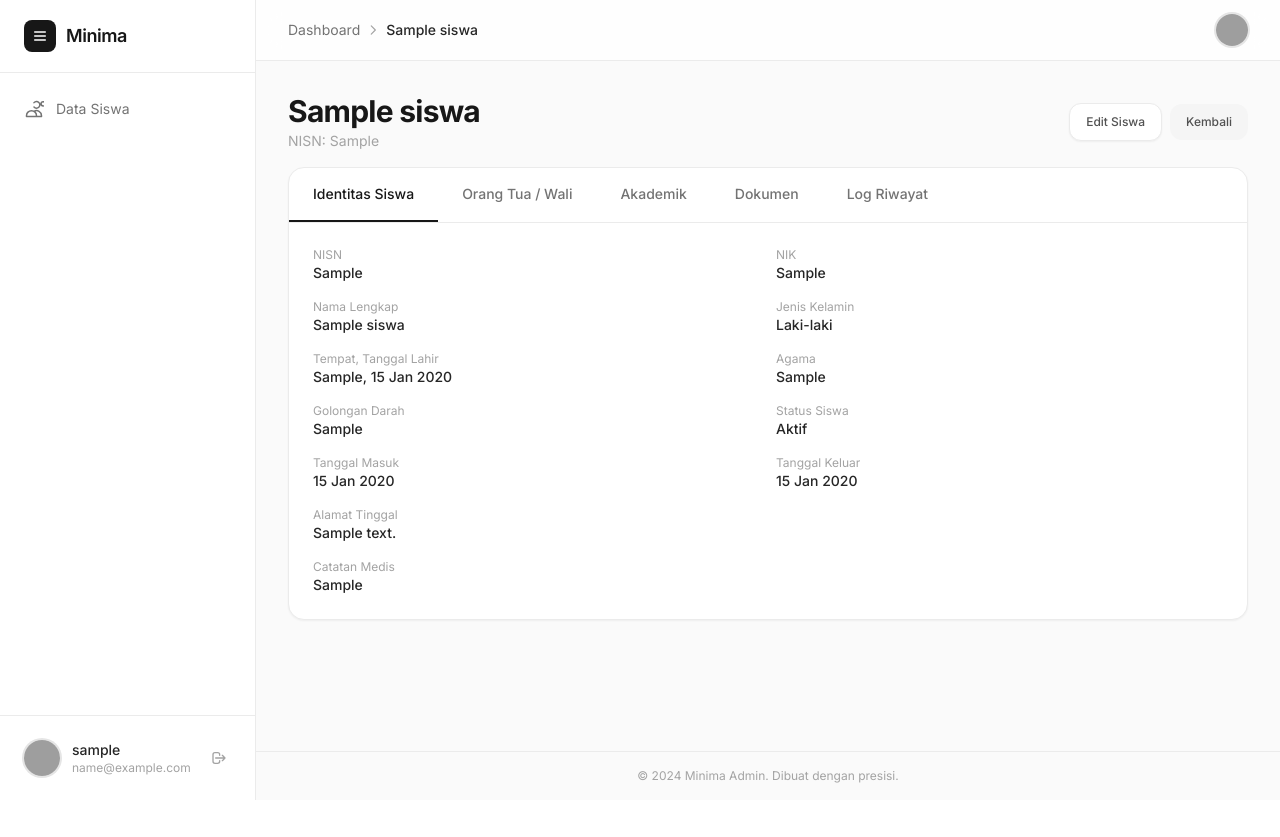
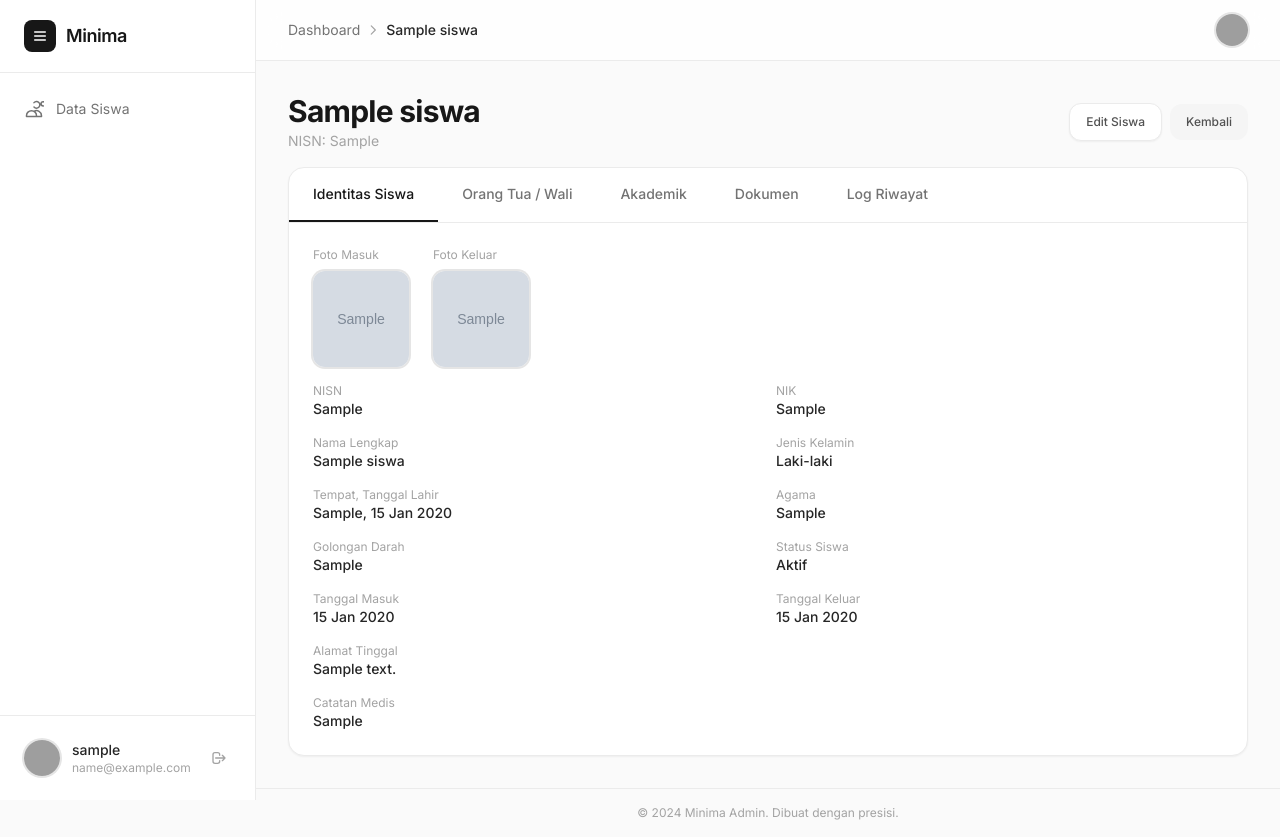
Before and after one commit to universalsigmateknologi/MasterData_Sekolah, a Django app: page /siswa/1/ in a window 1280 px wide. Before the commit the page ends 800 px from the top, so only its background shows below. Run offline with Django 4.2, Linux system fonts and the light colour scheme; a user stored in the database is signed in; tables that the repository leaves empty hold one stand-in row (values such as "Sample post"); grey boxes marked "Sample" are stand-in pictures; some libraries are stand-ins or nearby versions; grey boxes are pictures that could not be loaded.

Commit message:
save the code

```diff
--- a/siswa/templates/siswa/siswa_detail.html
+++ b/siswa/templates/siswa/siswa_detail.html
@@ -34,6 +34,20 @@
       <!-- Identitas Siswa -->
       {% if active_tab == 'identitas' %}
       <div class="grid grid-cols-1 md:grid-cols-2 gap-4">
+        <div class="md:col-span-2 flex items-center gap-6">
+          {% if siswa.foto_masuk %}
+          <div>
+            <p class="text-xs text-neutral-400 mb-2">Foto Masuk</p>
+            <img src="{{ siswa.foto_masuk.url }}" alt="Foto Masuk" class="w-24 h-24 object-cover rounded-xl ring-2 ring-neutral-200 cursor-pointer hover:opacity-80 transition-opacity" onclick="openPreviewModal('{{ siswa.foto_masuk.url }}', 'Foto Masuk')">
+          </div>
+          {% endif %}
+          {% if siswa.foto_keluar %}
+          <div>
+            <p class="text-xs text-neutral-400 mb-2">Foto Keluar</p>
+            <img src="{{ siswa.foto_keluar.url }}" alt="Foto Keluar" class="w-24 h-24 object-cover rounded-xl ring-2 ring-neutral-200 cursor-pointer hover:opacity-80 transition-opacity" onclick="openPreviewModal('{{ siswa.foto_keluar.url }}', 'Foto Keluar')">
+          </div>
+          {% endif %}
+        </div>
         <div>
           <p class="text-xs text-neutral-400">NISN</p>
           <p class="text-sm font-medium text-neutral-800">{{ siswa.nisn|default:'-' }}</p>
@@ -289,6 +303,14 @@
 </div>
 {% endfor %}
 
+{# Modal Preview Foto #}
+<div id="modalPreviewFoto" class="fixed inset-0 bg-black/80 z-50 hidden items-center justify-center" onclick="closeModal('modalPreviewFoto')">
+  <div class="max-w-3xl max-h-[80vh] p-4">
+    <img id="previewImage" src="" alt="Preview" class="max-w-full max-h-[70vh] object-contain rounded-lg">
+    <p id="previewLabel" class="text-center text-white mt-4 text-sm font-medium"></p>
+  </div>
+</div>
+
 <script>
 function openModal(modalId) {
   document.getElementById(modalId).classList.remove('hidden');
@@ -298,5 +320,11 @@ function closeModal(modalId) {
   document.getElementById(modalId).classList.add('hidden');
   document.getElementById(modalId).classList.remove('flex');
 }
+function openPreviewModal(imgUrl, label) {
+  document.getElementById('previewImage').src = imgUrl;
+  document.getElementById('previewLabel').textContent = label;
+  document.getElementById('modalPreviewFoto').classList.remove('hidden');
+  document.getElementById('modalPreviewFoto').classList.add('flex');
+}
 </script>
 {% endblock %}
```
